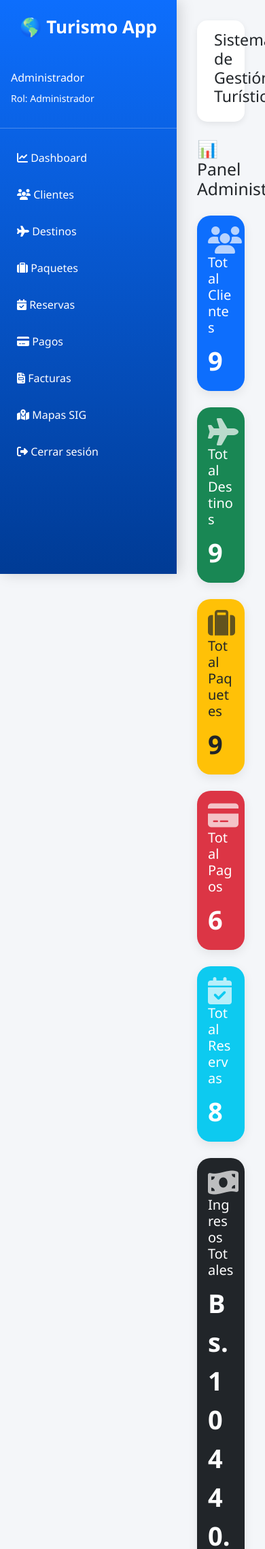
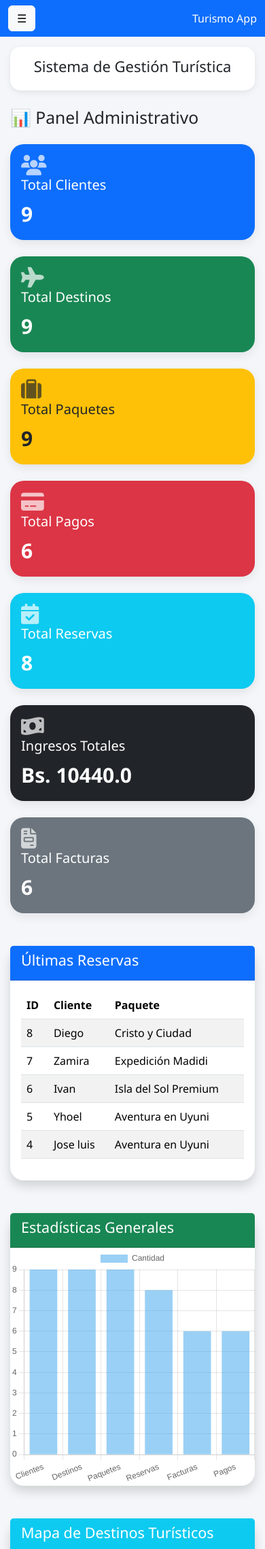
Before and after one commit to cristianadhemar88-cloud/TURISMO_APP-EMERGENTES, a Flask app: page /dashboard in a window 390 px wide; the page is wider, and only the part inside the window is pictured. Shown: the top 2278 px of that part at 68% size. Run offline with Flask 3, Linux system fonts and the light colour scheme; a user stored in the database is signed in; grey boxes are pictures that could not be loaded.

Commit message:
ARREGLANDO

```diff
--- a/app/templates/base.html
+++ b/app/templates/base.html
@@ -95,13 +95,54 @@ href="https://cdnjs.cloudflare.com/ajax/libs/font-awesome/6.5.2/css/all.min.css"
         opacity:.7;
     }
 
+    /* ===== CELULARES ===== */
+    @media (max-width: 768px) {
+
+    .sidebar{
+        display:none;
+    }
+
+    .content{
+        margin-left:0;
+        padding:15px;
+    }
+
+    .topbar h3{
+        font-size:22px;
+        text-align:center;
+    }
+
+    .stat-number{
+        font-size:30px;
+    }
+
+    .stat-icon{
+        font-size:30px;
+    }
+
+}
+
 </style>
 
 </head>
 
 <body>
 
-<div class="sidebar">
+<nav class="navbar navbar-primary bg-primary d-md-none">
+    <div class="container-fluid">
+        <button class="btn btn-light" onclick="mostrarMenu()">
+            ☰
+        </button>
+
+        <span class="text-white">
+            Turismo App
+        </span>
+    </div>
+</nav>
+
+<div class="sidebar offcanvas-md offcanvas-start"
+     tabindex="-1"
+     id="menu">
 
 
 <div class="logo">
@@ -245,5 +286,30 @@ href="https://cdnjs.cloudflare.com/ajax/libs/font-awesome/6.5.2/css/all.min.css"
 
 </div>
 
+<script>
+
+function mostrarMenu(){
+
+    const menu = document.querySelector(".sidebar");
+
+    if(menu.style.display=="block"){
+
+        menu.style.display="none";
+
+    }else{
+
+        menu.style.display="block";
+
+        menu.style.position="fixed";
+        menu.style.zIndex="9999";
+        menu.style.width="260px";
+        menu.style.height="100vh";
+
+    }
+
+}
+
+</script>
+
 </body>
 </html>
--- a/app/templates/dashboard.html
+++ b/app/templates/dashboard.html
@@ -13,7 +13,7 @@ Dashboard
 <div class="row g-4">
 
     <!-- Clientes -->
-    <div class="col-md-3">
+    <div class="col-12 col-sm-6 col-lg-3">
         <div class="card bg-primary text-white">
             <div class="card-body">
 
@@ -30,7 +30,7 @@ Dashboard
     </div>
 
     <!-- Destinos -->
-    <div class="col-md-3">
+    <div class="col-12 col-sm-6 col-lg-3">
         <div class="card bg-success text-white">
             <div class="card-body">
 
@@ -47,7 +47,7 @@ Dashboard
     </div>
 
     <!-- Paquetes -->
-    <div class="col-md-3">
+    <div class="col-12 col-sm-6 col-lg-3">
         <div class="card bg-warning">
             <div class="card-body">
 
@@ -64,7 +64,7 @@ Dashboard
     </div>
 
     <!-- Pagos -->
-    <div class="col-md-3">
+    <div class="col-12 col-sm-6 col-lg-3">
         <div class="card bg-danger text-white">
             <div class="card-body">
 
@@ -81,7 +81,7 @@ Dashboard
     </div>
 
     <!-- Reservas -->
-    <div class="col-md-3">
+    <div class="col-12 col-sm-6 col-lg-3">
         <div class="card bg-info text-white">
             <div class="card-body">
 
@@ -98,7 +98,7 @@ Dashboard
     </div>
 
     <!-- Ingresos -->
-    <div class="col-md-3">
+    <div class="col-12 col-sm-6 col-lg-3">
         <div class="card bg-dark text-white">
             <div class="card-body">
 
@@ -116,7 +116,7 @@ Dashboard
 
     <!-- Facturas -->
 
-    <div class="col-md-3">
+    <div class="col-12 col-sm-6 col-lg-3">
         <div class="card bg-secondary text-white">
             <div class="card-body">
 
```
